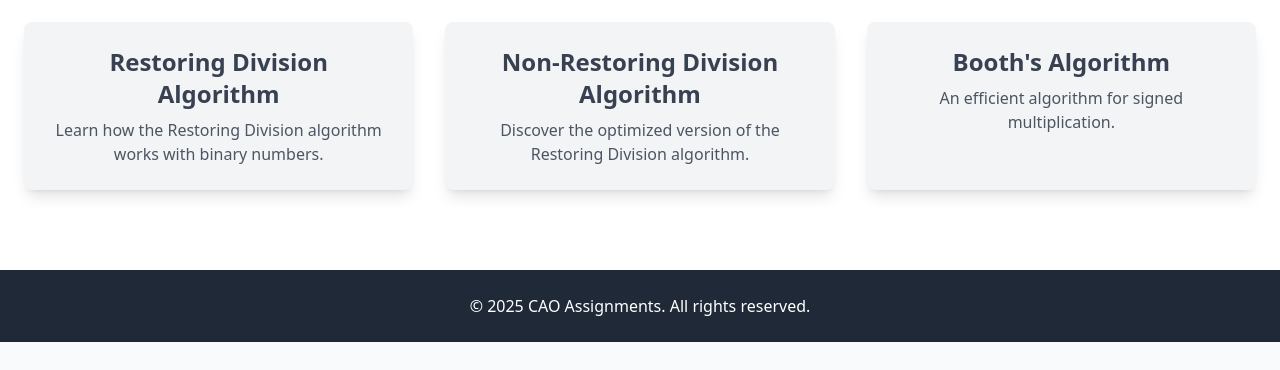
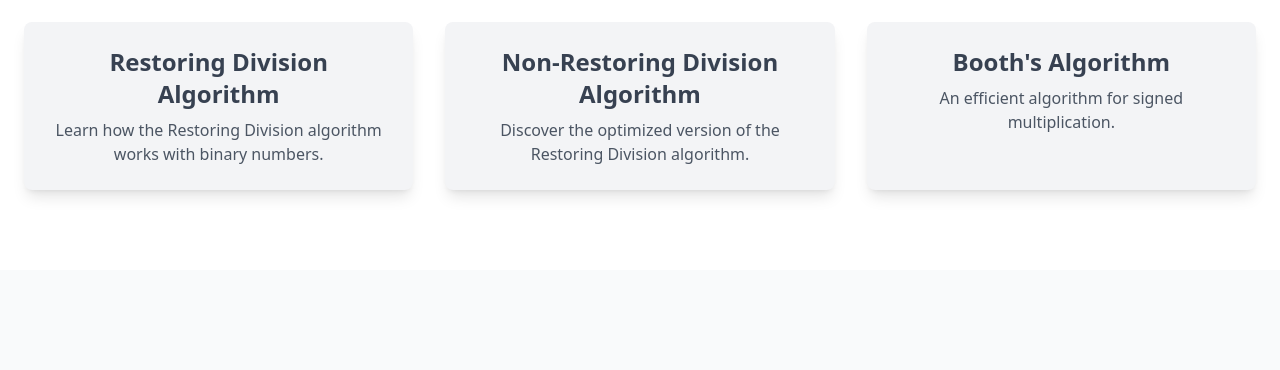
Before and after one commit to justaprogrammer321/coa_assign, a plain HTML site: page index.html in a window 1280 px wide. Shown: the part 430-800 px from the top of the page. Drawn offline with nearby package versions, Linux system fonts and the light colour scheme.

Commit message:
changed the fike

```diff
--- a/index.html
+++ b/index.html
@@ -50,10 +50,6 @@
     </div>
   </section>
 
-  <!-- Footer -->
-  <footer class="py-6 bg-gray-800 text-white text-center">
-    <p>&copy; 2025 CAO Assignments. All rights reserved.</p>
-  </footer>
 
 </body>
 </html>
```
